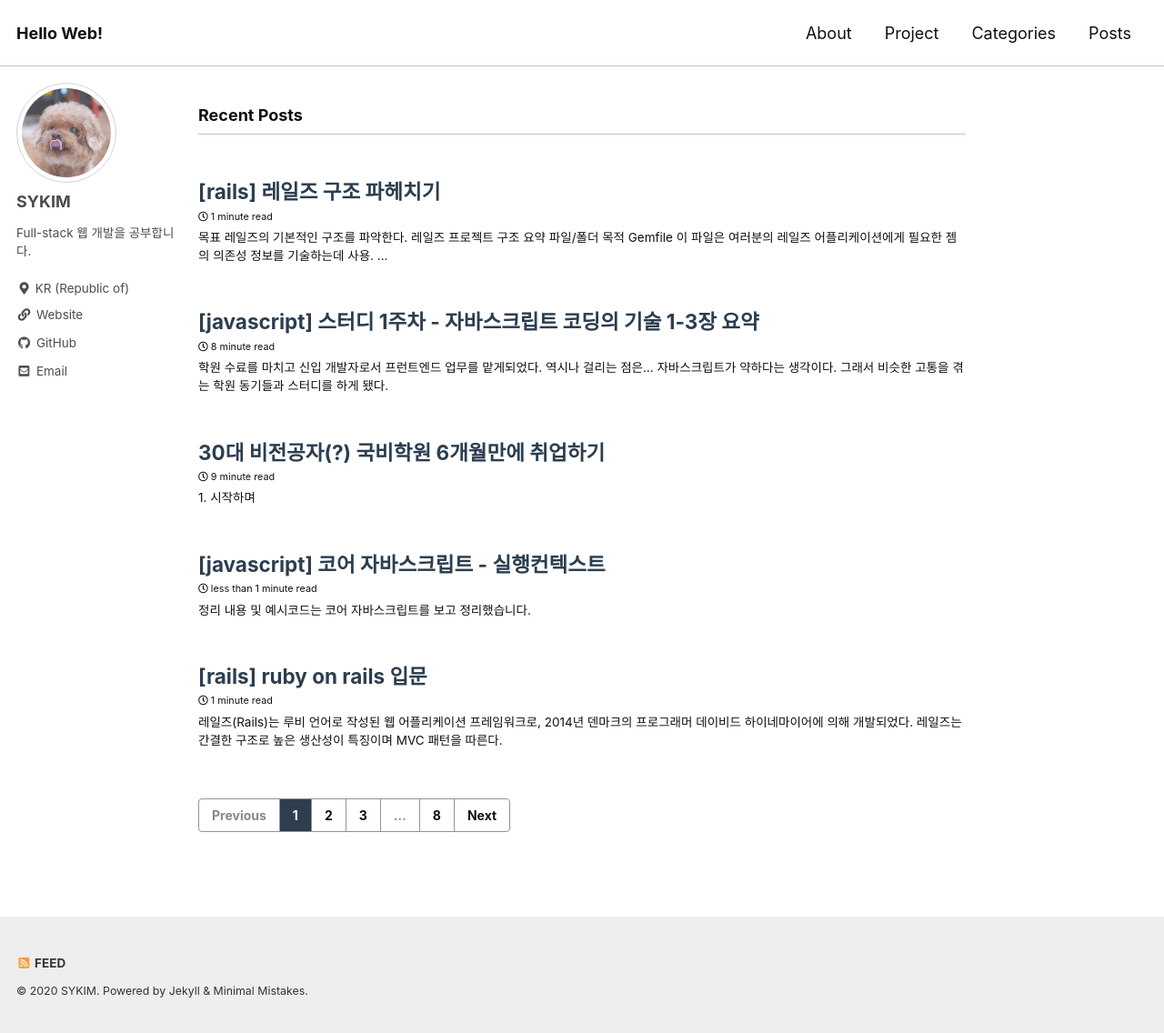
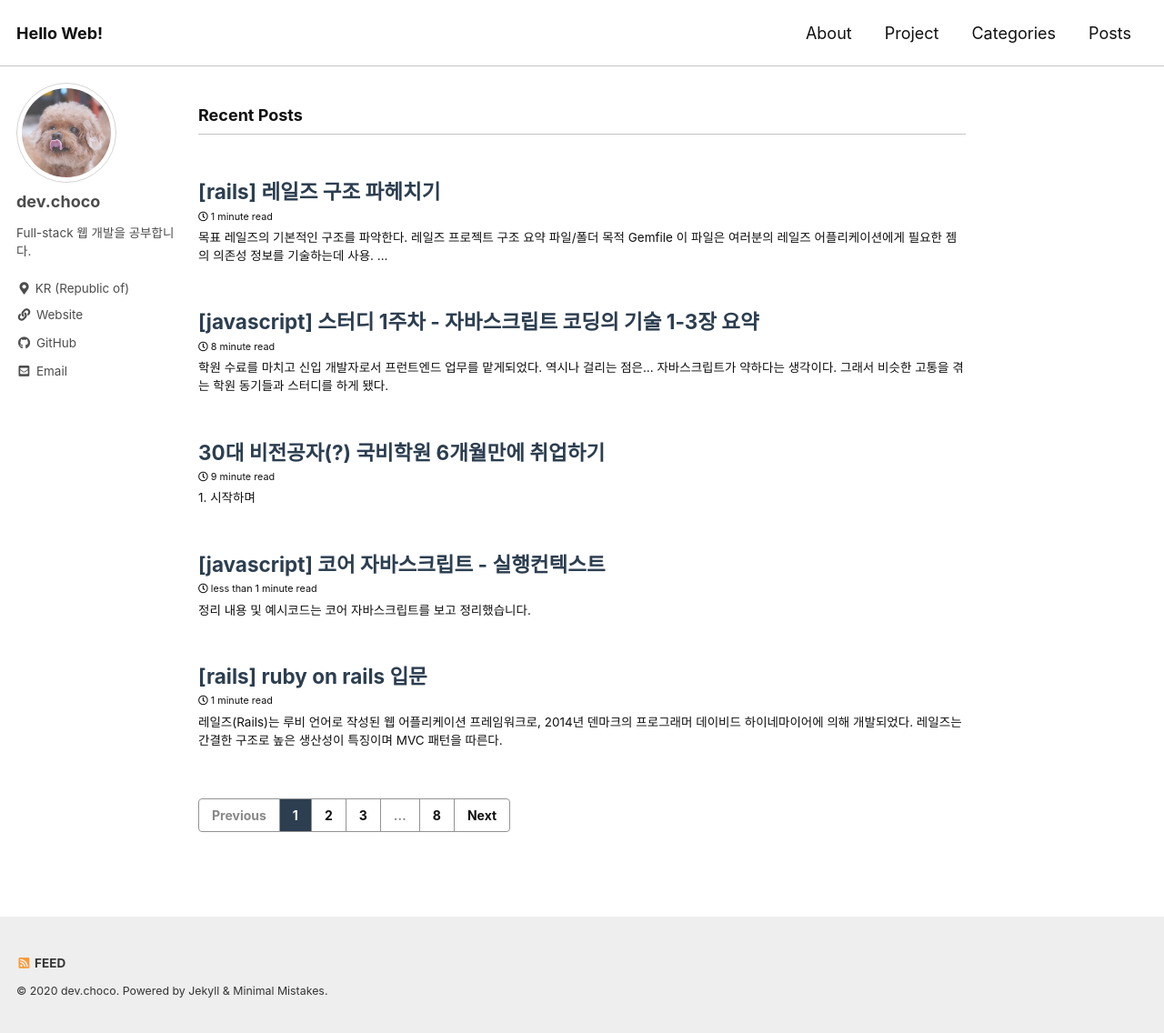
Before and after one commit to stothey0804/stothey0804.github.io, a Jekyll site: the page built from index.html, in a window 1280 px wide and 1136 px high. Shown: the whole window at 91% size. Built offline with Jekyll 4.4.1, drawn with Linux system fonts in a browser that asks for light colours; cached includes are drawn as plain includes; the list of posts is cut into pages by our own code.

Commit message:
blog update

```diff
--- a/_config.yml
+++ b/_config.yml
@@ -20,7 +20,7 @@ locale                   : "ko
 title                    : "Hello Web!"
 title_separator          : "/"
 subtitle                 : # site tagline that appears below site title in masthead
-name                     : "SYKIM"
+name                     : "dev.choco"
 description              : "Full-Stack 웹 개발을 공부합니다. "
 url                      : "https://stothey0804.github.io"
 baseurl                  : # the subpath of your site, e.g. "/blog"
@@ -94,7 +94,7 @@ analytics:
 
 # Site Author
 author:
-  name             : "SYKIM"
+  name             : "dev.choco"
   avatar           : "/assets/images/bio-photo.jpg"
   bio              : "Full-stack 웹 개발을 공부합니다."
   location         : "KR (Republic of)"
```
